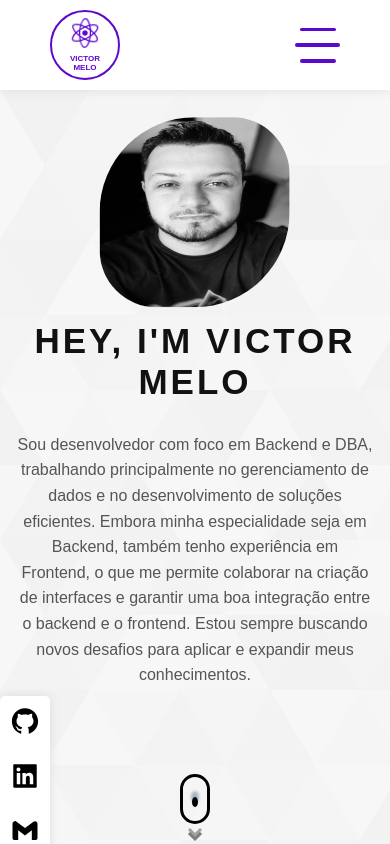
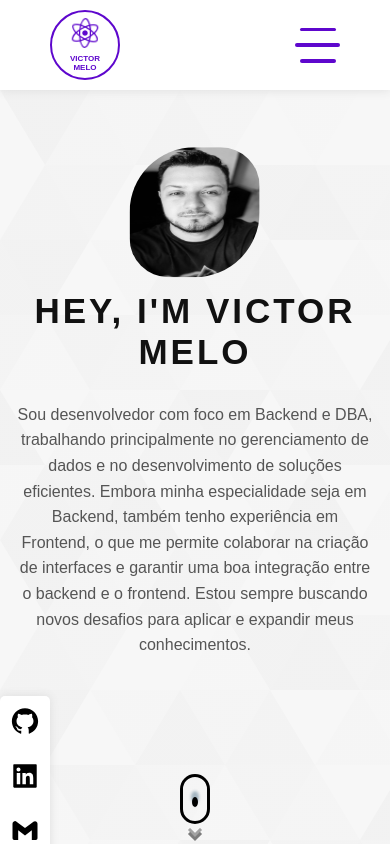
Before and after one commit to VetorMelo/portfolio_victor_react, a React (Vite) app: page / in a window 390 px wide. Shown: the top 844 px of the page. Built offline with nearby package versions, Linux system fonts and the light colour scheme; a web font is replaced by a local one.

Commit message:
Atualização responsividade foto de perfil e scroll mouse

```diff
--- a/src/app/App.module.css
+++ b/src/app/App.module.css
@@ -246,8 +246,8 @@
 
 
 .profile-pic {
-    width: 190px;
-    height: 190px;
+    width: 130px;
+    height: 130px;
     border-radius: 50% 30%;
     margin-right: 20px;
     margin-top: 80px;
```
